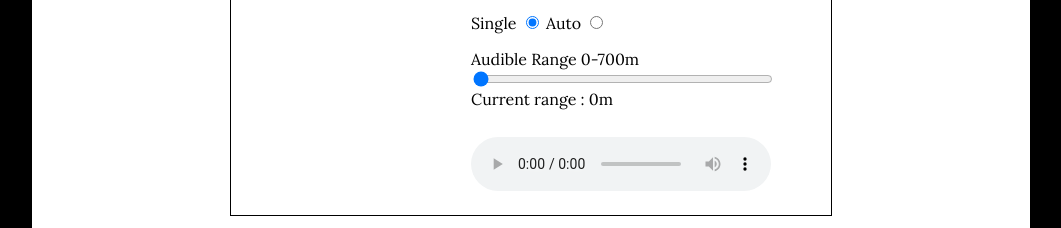
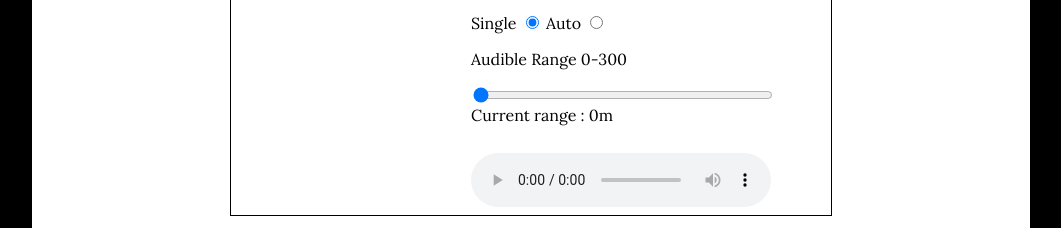
Before and after one commit to AndrejsVas/pubgsounds, a website: page index.html in a window 1280 px wide. Shown: the part 572-800 px from the top of the page, without its empty margins (109-1170 px from the left). Drawn offline with nearby package versions, Linux system fonts and the light colour scheme.

Commit message:
Audible range html is loaded from object parameter

```diff
--- a/index.html
+++ b/index.html
@@ -65,10 +65,8 @@
                         </form>
 
                         <div>
-                            Audible Range 0-700m
+                            <p id="audibleRange">Audible Range 0-{{main.weapons.P1911.maxRangeUnsilenced}}</p>
 
-
-                            <!--Unsilenced-->
                             <div class="rangeFinder">
                                 <input id="weapon1" type="range" min={{main.weapons.P1911.minRange}} max={{main.weapons.P1911.maxRangeUnsilenced}} ng-model="main.weapons.P1911.rangeBar" step="100" ng-change="main.reloadAudio(main.weapons.P1911.rangeBar,'P1911',main.weapons.P1911.issilenced,main.weapons.P1911.firemode)">
                                 <br>
--- a/public/js/app.js
+++ b/public/js/app.js
@@ -38,6 +38,7 @@ angular.module('app', [])
         vm.redrawRange = function(rangemin, rangemax){
             angular.element( document.querySelector("#weapon1"))[0].min=rangemin;
             angular.element( document.querySelector("#weapon1"))[0].max=rangemax;
+            angular.element( document.querySelector("#audibleRange"))[0].innerHTML="Audible range 0-"+rangemax;
         };
         vm.reloadAudio = function(rangeBar, weaponname , issilenced , firemode){
 
```
